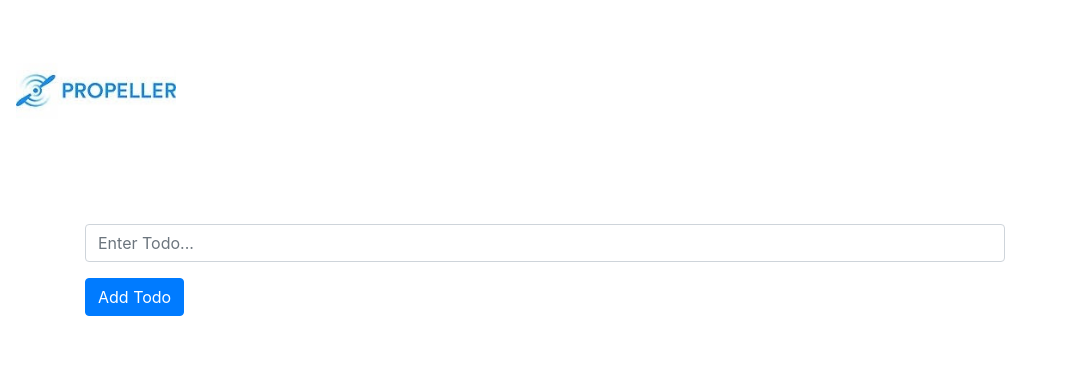
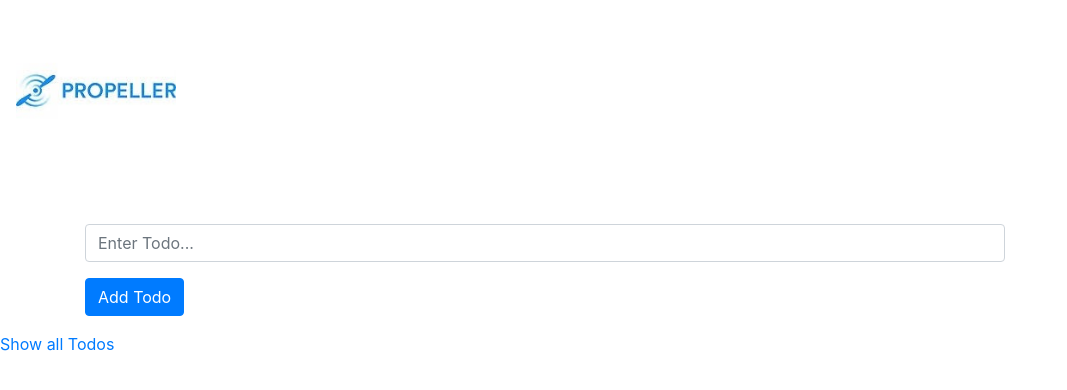
Before and after one commit to almirmerzic/Test, a React (Create React App) app in the folder app/: page / in a window 1280 px wide. Shown: the top 390 px of the page, without its empty margins (0-1067 px from the left). Built offline with nearby package versions, Linux system fonts and the light colour scheme.

Commit message:
Add Todo Home Todo and TodoList
Add Todo Home Todo and TodoList  changed,

```diff
--- a/app/src/App.js
+++ b/app/src/App.js
@@ -2,6 +2,7 @@ import React, { Component } from 'react';
 import { BrowserRouter, Route, Redirect, Switch } from 'react-router-dom';
 import './App.css';
 import Home from '../src/components/Home/Home';
+import TodoList from '../src/components/TodoList/TodoList'
 
 class App extends Component {
   render() {
@@ -9,6 +10,7 @@ class App extends Component {
       <BrowserRouter>
         <Switch>
           <Route exact path='/' component={Home} />
+          <Route exact path='/todolist' component={TodoList} />
           <Redirect to="/" />
         </Switch>
       </BrowserRouter>
--- a/app/src/components/AddTodo/AddTodo.js
+++ b/app/src/components/AddTodo/AddTodo.js
@@ -16,7 +16,12 @@ class AddTodo extends React.Component {
     getTodo = (e) => this.setState({ todo: e.target.value });
 
     sendTodo = () => {
-      this.props.dispatch(addTodo(this.state.todo));
+
+      let data={
+          todo:this.state.todo
+      }
+
+      this.props.dispatch(addTodo(data));
       this.setState({ todo: '' })
     }
 
--- a/app/src/components/Home/Home.js
+++ b/app/src/components/Home/Home.js
@@ -1,6 +1,7 @@
 import React from 'react';
 import Navbar from '../Navbar/Navbar';
 import AddTodo from '../AddTodo/AddTodo';
+import { Link } from 'react-router-dom';
 
 class Home extends React.Component {
     render() {
@@ -12,7 +13,9 @@ class Home extends React.Component {
                 <div className="container mt-5">
                     <AddTodo />
                 </div>
-
+                <div>
+                <Link to="/todolist">Show all Todos</Link>
+                </div>
             </div>
         );
     }
--- a/app/src/components/TodoList/Todo.js
+++ b/app/src/components/TodoList/Todo.js
@@ -12,7 +12,6 @@ render() {
         <tbody>
             <tr>
                 <td>{this.props.todo}</td>
-                <td>{this.props.todoDesc}</td>
                 <td><button onClick={this.remove}>Delete</button></td>
             </tr>
         </tbody>
--- a/app/src/components/TodoList/TodoList.js
+++ b/app/src/components/TodoList/TodoList.js
@@ -33,6 +33,7 @@ class TodoList extends React.Component {
 }
 
 function mapStateToProps(state) {
+    console.log(state);
     return {
         todos: state.todos.todos
     }
```
